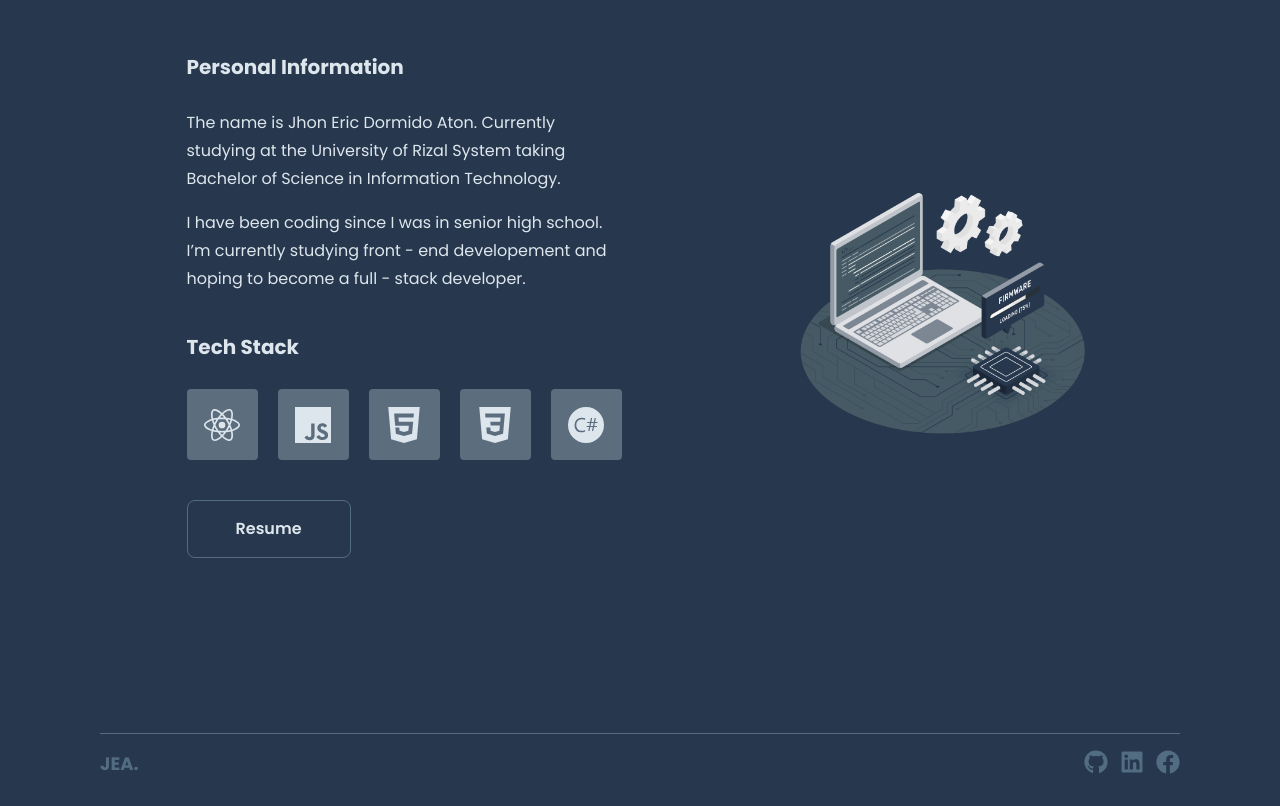
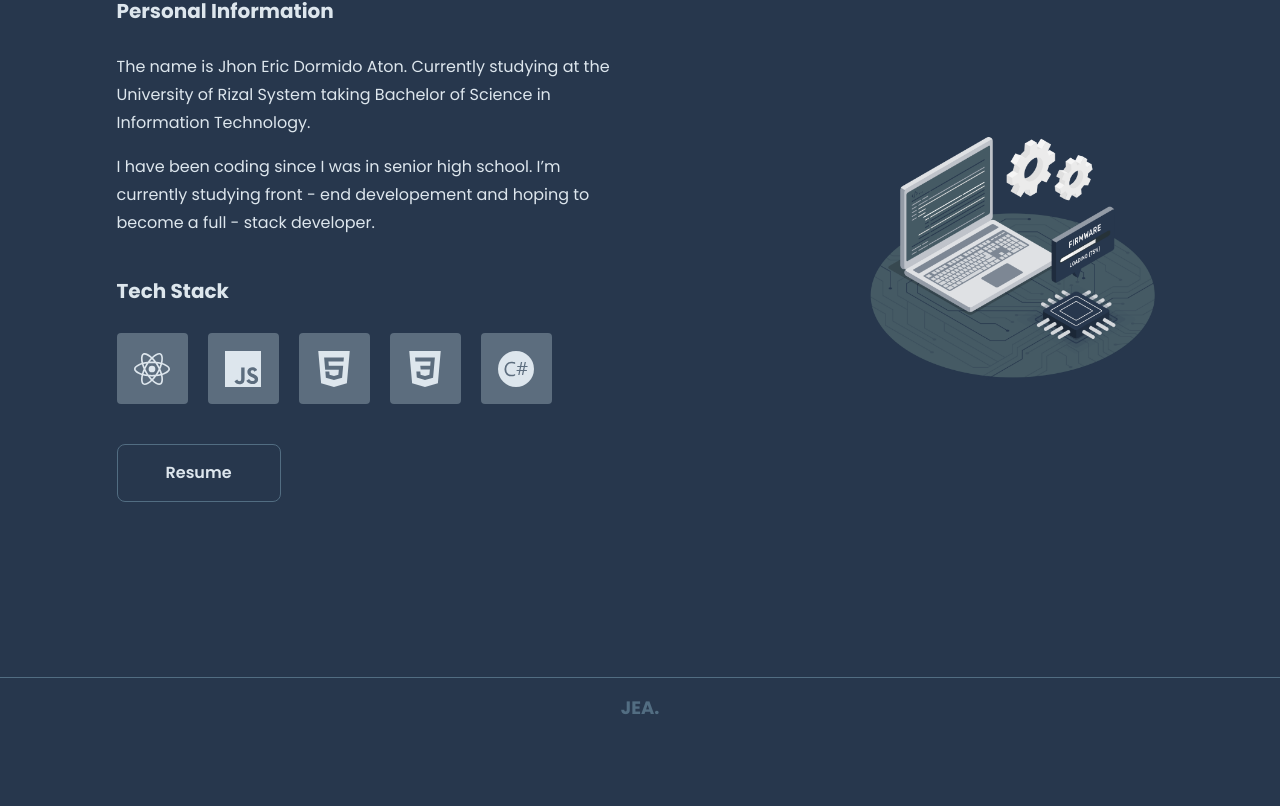
Before and after one commit to Jhoneric12/react-portfolio, a React (Vite) app: page / in a window 1280 px wide. Shown: the part 2513-3319 px from the top of the page. After the commit the page ends 3251 px from the top, so only its background shows below. Built offline with nearby package versions, Linux system fonts and the light colour scheme; a web font is replaced by a local one.

Commit message:
remove paddig in body

```diff
--- a/src/index.css
+++ b/src/index.css
@@ -11,7 +11,7 @@
 }
 body {
     background-color: #27374D;
-    padding: 0 6.25rem;
+    /* padding: 0 6.25rem; */
     font-family: 'Poppins';
 }
 html {
--- a/src/sections/Foooter.jsx
+++ b/src/sections/Foooter.jsx
@@ -4,15 +4,15 @@ import AnchorLink from 'react-anchor-link-smooth-scroll'
 
 function Foooter() {
   return (
-    <div className="container w-full border-t border-secondary py-4 flex justify-between mt-16">
+    <div className="container w-full border-t border-secondary py-4 flex justify-center mt-16 items-center">
         <div className="logo flex">
             <AnchorLink href='#hero'><h1 className='text-secondary text-lg font-bold hover:text-fonts transition duration-150 cursor-pointer'>JEA.</h1></AnchorLink>
         </div>
-        <div className='icons flex justify-between w-24 mb-4'>
+        {/* <div className='icons flex justify-between w-24 mb-4'>
           <a href="https://github.com/Jhoneric12" target='blank'><FaGithub className='text-secondary w-6 h-6 transition duration-150 hover:text-fonts'/></a>
           <a href="https://www.linkedin.com/in/jhon-eric-aton-5535a8245/" target='blank'><FaLinkedin className='text-secondary w-6 h-6 transition duration-150 hover:text-fonts'/></a>
           <a href="https://www.facebook.com/jhoneric.aton" target='blank'><FaFacebook className='text-secondary w-6 h-6 transition duration-150 hover:text-fonts'/></a>
-        </div>
+        </div> */}
     </div>
   )
 }
```
